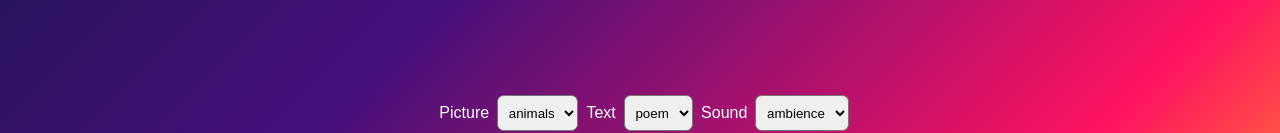
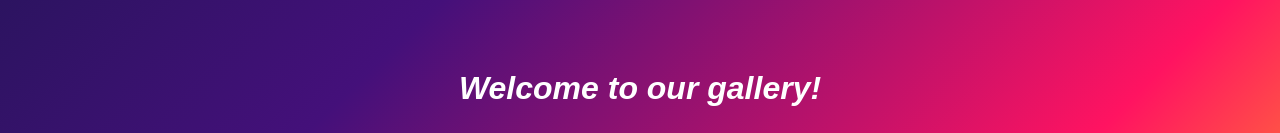
Before and after one commit to IT2810/it2810-webutvikling-h18-prosjekt-2-gruppe--09, a React (Create React App) app: page / in a window 1280 px wide. Shown: the part 163-296 px from the top of the page. Built offline with nearby package versions, Linux system fonts and the light colour scheme.

Commit message:
✨ add page title

```diff
--- a/src/App.js
+++ b/src/App.js
@@ -5,6 +5,7 @@ import DropDown from './Selector/DropDown'
 
 const App = () =>
   <div className="App">
+    <h1>Welcome to our gallery!</h1>
     <DropDown/>
     <Slider/>
   </div>
```
